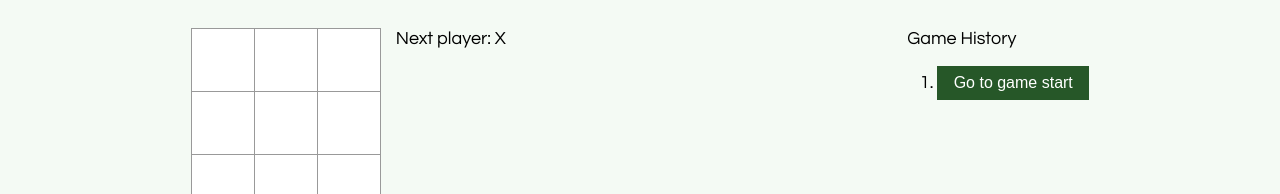
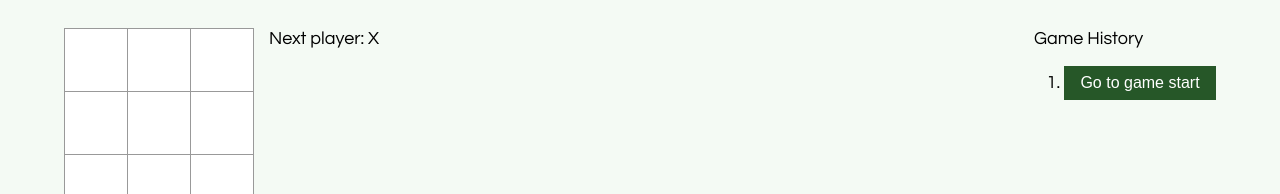
Before and after one commit to gmurph52/TicTacToe, a React app: page / in a window 1280 px wide. Shown: the part 94-288 px from the top of the page. Built offline with nearby package versions, Linux system fonts and the light colour scheme.

Commit message:
Update styles

```diff
--- a/src/game/game.css
+++ b/src/game/game.css
@@ -9,13 +9,16 @@
 }
 
 .game {
-	padding-top: 32px;
+	margin-top: 32px;
 	display: flex;
 	flex-direction: row;
-	justify-content: space-around;
+	justify-content: space-between;
 	height: 100%;
 }
 
+.game-board {
+	margin-left: 64px
+}
 .board-and-status {
 	display: flex;
 }
@@ -25,7 +28,7 @@
 }
 
 .game-info {
-	margin-left: 20px;
+	margin-right: 64px;
 }
 
 ol,
--- a/src/index.css
+++ b/src/index.css
@@ -2,6 +2,7 @@ body {
 	font: 18px "Century Gothic", Futura, sans-serif;
 	margin: 0;
 	height: 100vh;
+	min-width: 600px;
 }
 
 #root {
```
